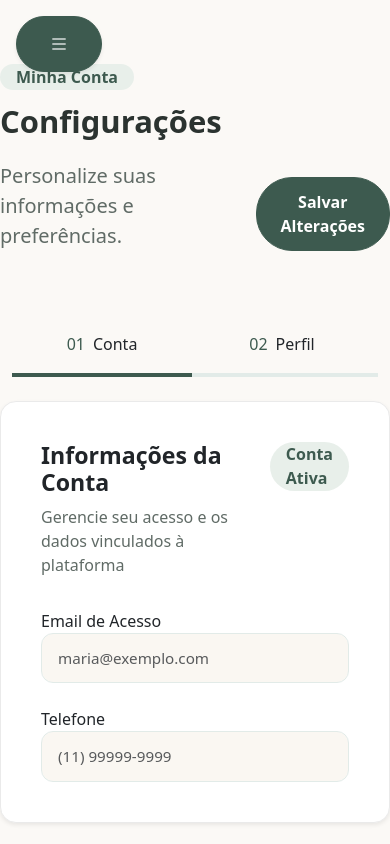
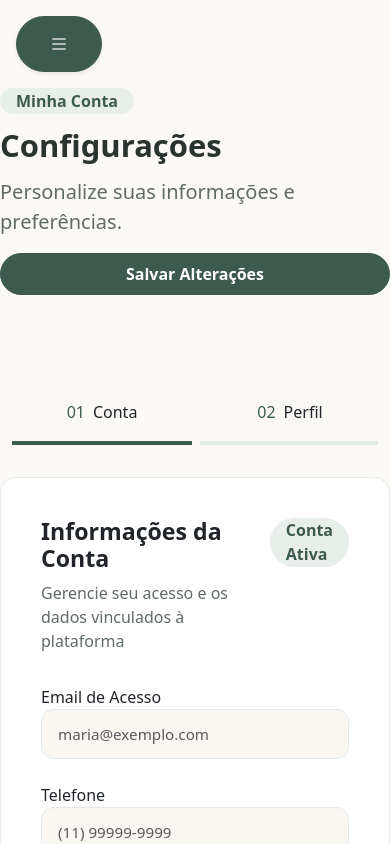
Before and after one commit to CaioDev05/MenteAberta-React, a React (Vite) app in the folder MenteAberta-React/: page /configuracoes in a window 390 px wide. Shown: the top 844 px of the page. Built offline with nearby package versions, Linux system fonts and the light colour scheme.

Commit message:
- Pagina de configuração refatorada para ficar resposiva

```diff
--- a/MenteAberta-React/src/components/Header/Sidebar.jsx
+++ b/MenteAberta-React/src/components/Header/Sidebar.jsx
@@ -8,7 +8,7 @@ const Sidebar = () => {
         <>
             {/* Botão Hambúrguer (Mobile) - Fica fixo no topo esquerdo */}
             <button
-                className="btn btn-success d-md-none position-fixed top-0 start-0 m-3 z-3 shadow-sm"
+                className="btn btn-success d-md-none position-fixed m-3 z-3 shadow-sm"
                 onClick={() => setIsOpen(true)}
             >
                 <i className="bi bi-list fs-5"></i>
--- a/MenteAberta-React/src/pages/Configuracoes/Configuracoes.jsx
+++ b/MenteAberta-React/src/pages/Configuracoes/Configuracoes.jsx
@@ -13,48 +13,50 @@ const Configuracoes = () => {
 
   return (
     <>
-      <div className='d-flex'>
+      <div className='d-flex flex-column flex-lg-row'>
         <Sidebar />
-        <main className='vw-100'>
-          <section className='hero-section container'>
-            <div className='d-flex justify-content-between'>
+
+        <main className='vw-100 overflow-hidden'>
+          <section className='hero-section container mt-4 mt-md-0'>
+            <div className='d-flex flex-column flex-md-row justify-content-between gap-3'>
               <div>
                 <div className="d-inline-flex align-items-center mb-3 card-lt-hero">
                   <span className="fw-semibold mb-0">Minha Conta</span>
                 </div>
-                <h1 className='display-5 fw-bold text-body-emphasis lh-1 mb-4'>Configurações</h1>
+                <h1 className='display-5 fw-bold text-body-emphasis lh-1 mb-3 mb-md-4'>Configurações</h1>
                 <span className='text-p lead'>Personalize suas informações e preferências.</span>
               </div>
-              <div className='d-flex align-items-end'>
-                <button className='btn btn-success px-4 fw-semibold'>Salvar Alterações</button>
+
+              <div className='d-grid d-md-flex align-items-md-end'>
+                <button className='btn btn-success px-4 py-2 py-md-auto fw-semibold'>Salvar Alterações</button>
               </div>
             </div>
           </section>
 
-          <section className="container pb-4">
-            <ul className="d-flex flex-nowrap overflow-auto p-0 m-0">
-              <li className={`btn-configuration flex-fill ${pagina == 1 ? "page-active" : "page-inactive"}`}>
+          <section className="container pb-4 mt-4 mt-md-0">
+            <ul className="d-flex flex-nowrap overflow-auto p-0 m-0 pb-2 gap-2" style={{ WebkitOverflowScrolling: 'touch' }}>
+              <li className={`btn-configuration flex-fill ${pagina === 1 ? "page-active" : "page-inactive"}`}>
                 <button className="btn w-100 py-3 text-nowrap" onClick={() => { setPagina(1) }}>
                   <span className="me-2" style={{ color: "#3D5A4F" }}>01</span>
                   Conta
                 </button>
               </li>
 
-              <li className={`btn-configuration flex-fill ${pagina == 2 ? "page-active" : "page-inactive"}`}>
+              <li className={`btn-configuration flex-fill ${pagina === 2 ? "page-active" : "page-inactive"}`}>
                 <button className="btn w-100 py-3 text-nowrap" onClick={() => { setPagina(2) }}>
                   <span className="me-2" style={{ color: "#3D5A4F" }}>02</span>
                   Perfil
                 </button>
               </li>
 
-              <li className={`btn-configuration flex-fill ${pagina == 3 ? "page-active" : "page-inactive"}`}>
+              <li className={`btn-configuration flex-fill ${pagina === 3 ? "page-active" : "page-inactive"}`}>
                 <button className="btn w-100 py-3 text-nowrap" onClick={() => { setPagina(3) }}>
                   <span className="me-2" style={{ color: "#3D5A4F" }}>03</span>
                   Especializações
                 </button>
               </li>
 
-              <li className={`btn-configuration flex-fill ${pagina == 4 ? "page-active" : "page-inactive"}`}>
+              <li className={`btn-configuration flex-fill ${pagina === 4 ? "page-active" : "page-inactive"}`}>
                 <button className="btn w-100 py-3 text-nowrap" onClick={() => { setPagina(4) }}>
                   <span className="me-2" style={{ color: "#3D5A4F" }}>04</span>
                   Notificações
@@ -64,19 +66,19 @@ const Configuracoes = () => {
           </section>
 
           <section className="container p-0">
-            {pagina == 1 && (<Conta />)}
-            {pagina == 2 && (<Perfil />)}
-            {pagina == 3 && (<Especializacao />)}
-            {pagina == 4 && (<Notificacoes />)}
+            {pagina === 1 && (<Conta />)}
+            {pagina === 2 && (<Perfil />)}
+            {pagina === 3 && (<Especializacao />)}
+            {pagina === 4 && (<Notificacoes />)}
           </section>
 
           <section className="container px-0 py-4">
             <div className='d-flex justify-content-between'>
-              <button className='btn rounded-pill border bg-white px-4 text-muted'>Anterior</button>
+              <button className='btn rounded-pill border bg-white px-4 text-muted' onClick={() => setPagina(pagina > 1 ? pagina - 1 : pagina)}>Anterior</button>
               <div className='d-flex align-items-center justify-content-center'>
                 <span className='text-p m-0'>Etapa {pagina} de 4</span>
               </div>
-              <button className='btn rounded-pill border bg-white px-4 text-muted'>Próxima</button>
+              <button className='btn rounded-pill border bg-white px-4 text-muted' onClick={() => setPagina(pagina < 4 ? pagina + 1 : pagina)}>Próxima</button>
             </div>
           </section>
         </main>
```
Also changed, not shown: MenteAberta-React/src/components/Header/Sidebar.css (deleted).
